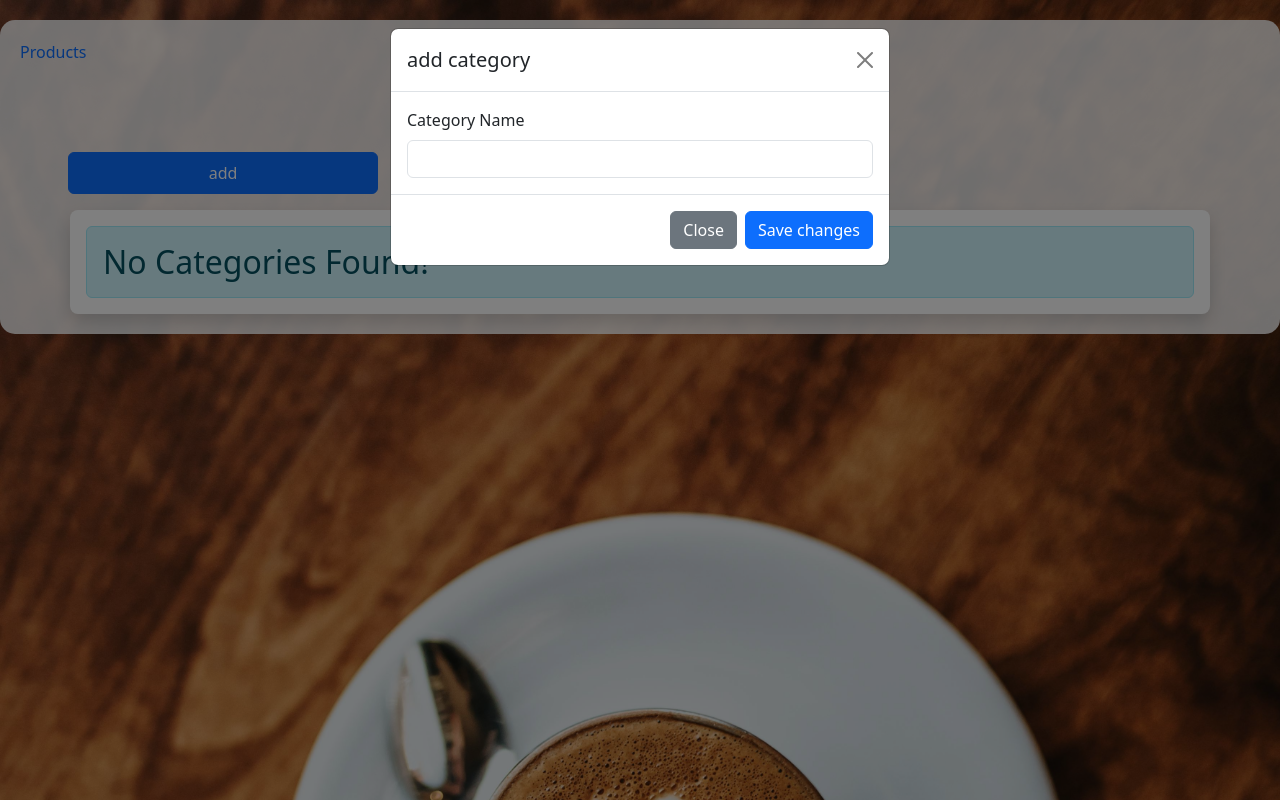
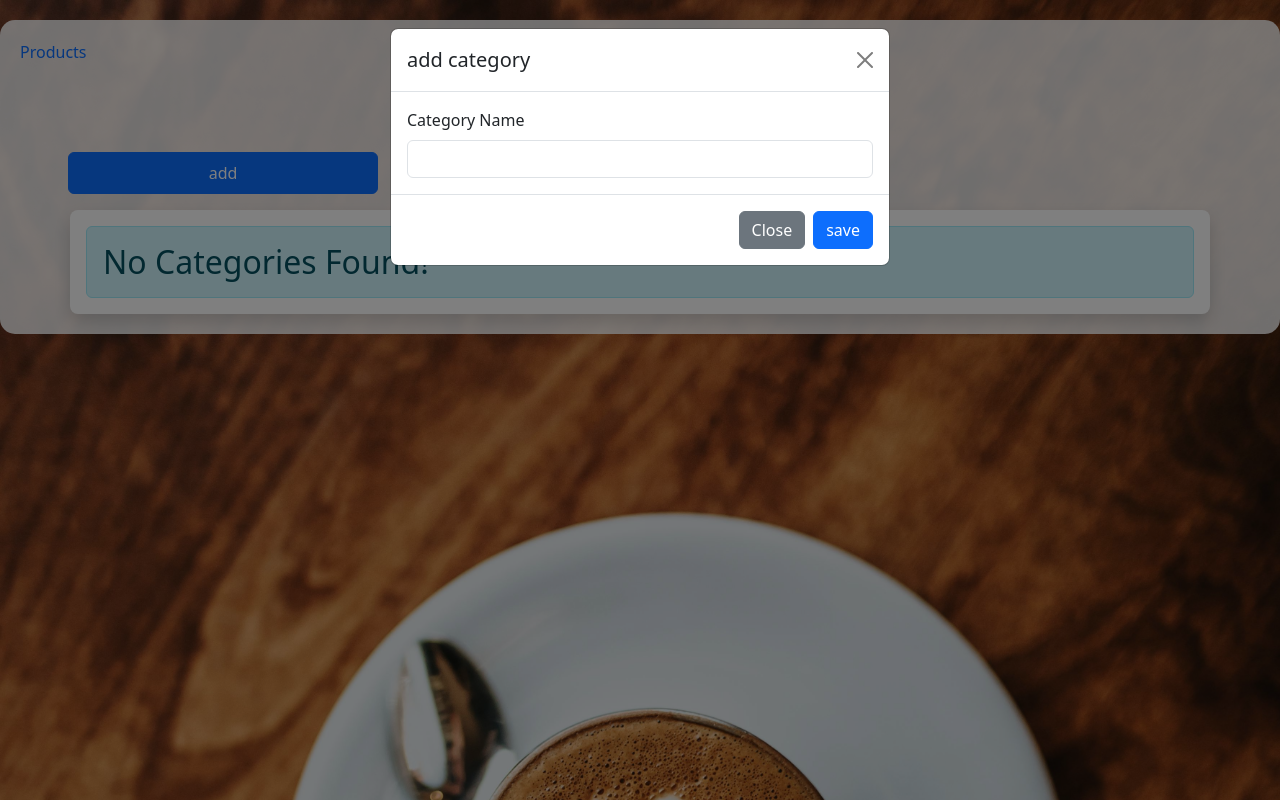
Before and after one commit to abdelrahman-abobakr/Php-Cafeteria, a PHP site: page /categories/addCategory.php in a window 1280 px wide, after a click on "add". Run offline with PHP 8.4, Linux system fonts and the light colour scheme; data that the repository does not hold is empty.

Commit message:
minor modifications in categories file

```diff
--- a/categories/addCategory.php
+++ b/categories/addCategory.php
@@ -8,9 +8,8 @@
     while($cat = mysqli_fetch_assoc($result)) {
         $categories[] = $cat;
     }
-    // if(count($categories)<1){
-    //     echo "";
-    // }
+
+
     if(isset($_POST['categoryBtn']) && isset($_POST['cName'])) {
         $categoryName = trim($_POST['cName']);
         $categoryExists = false;
@@ -146,7 +145,7 @@
                     </div>
                     <div class="modal-footer">
                         <button type="button" class="btn btn-secondary" data-bs-dismiss="modal">Close</button>
-                        <button type="submit" name="categoryBtn" class="btn btn-primary">Save changes</button>
+                        <button type="submit" name="categoryBtn" class="btn btn-primary">save</button>
                     </div>
                 </form>
                 </div>
```
